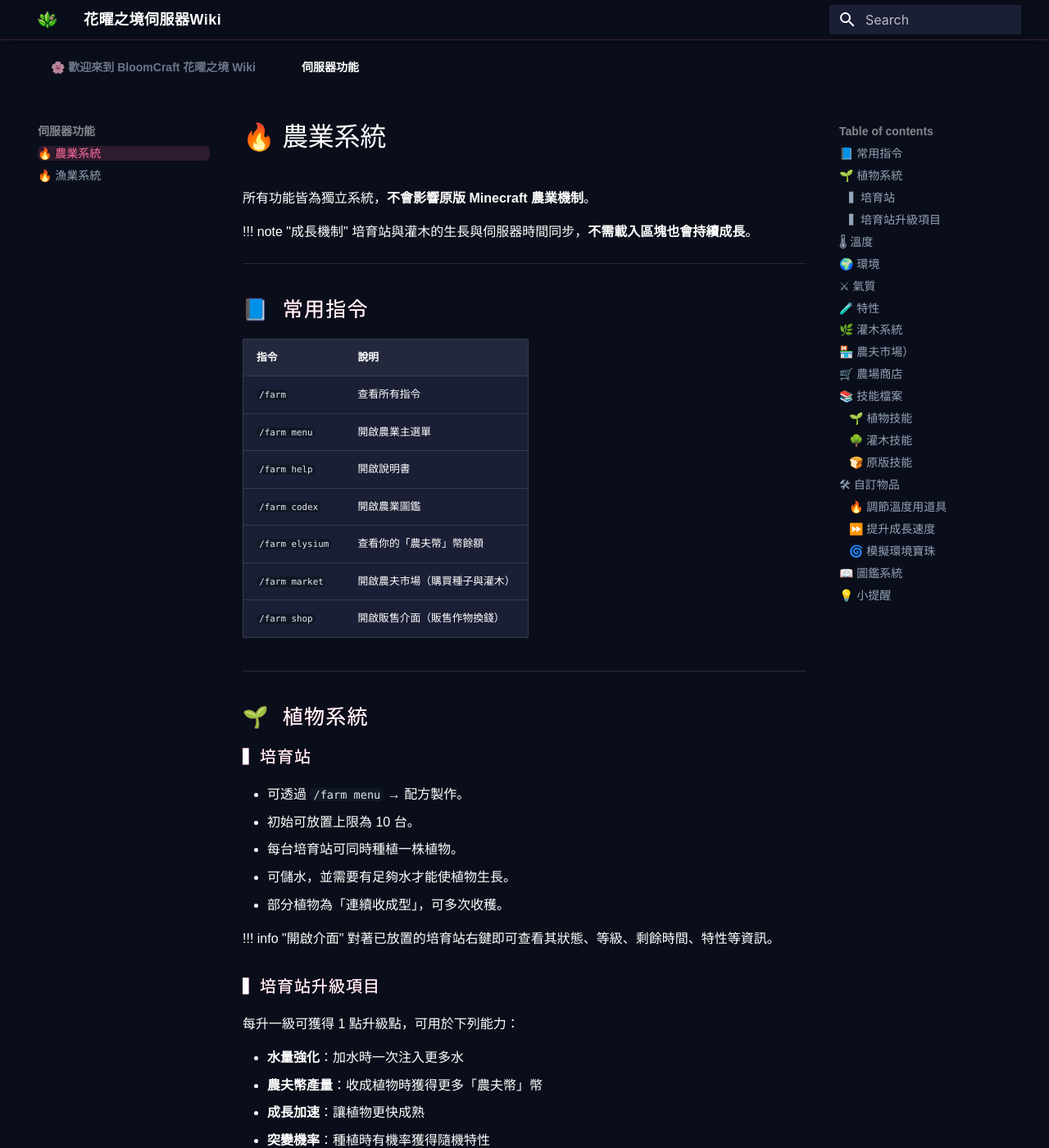
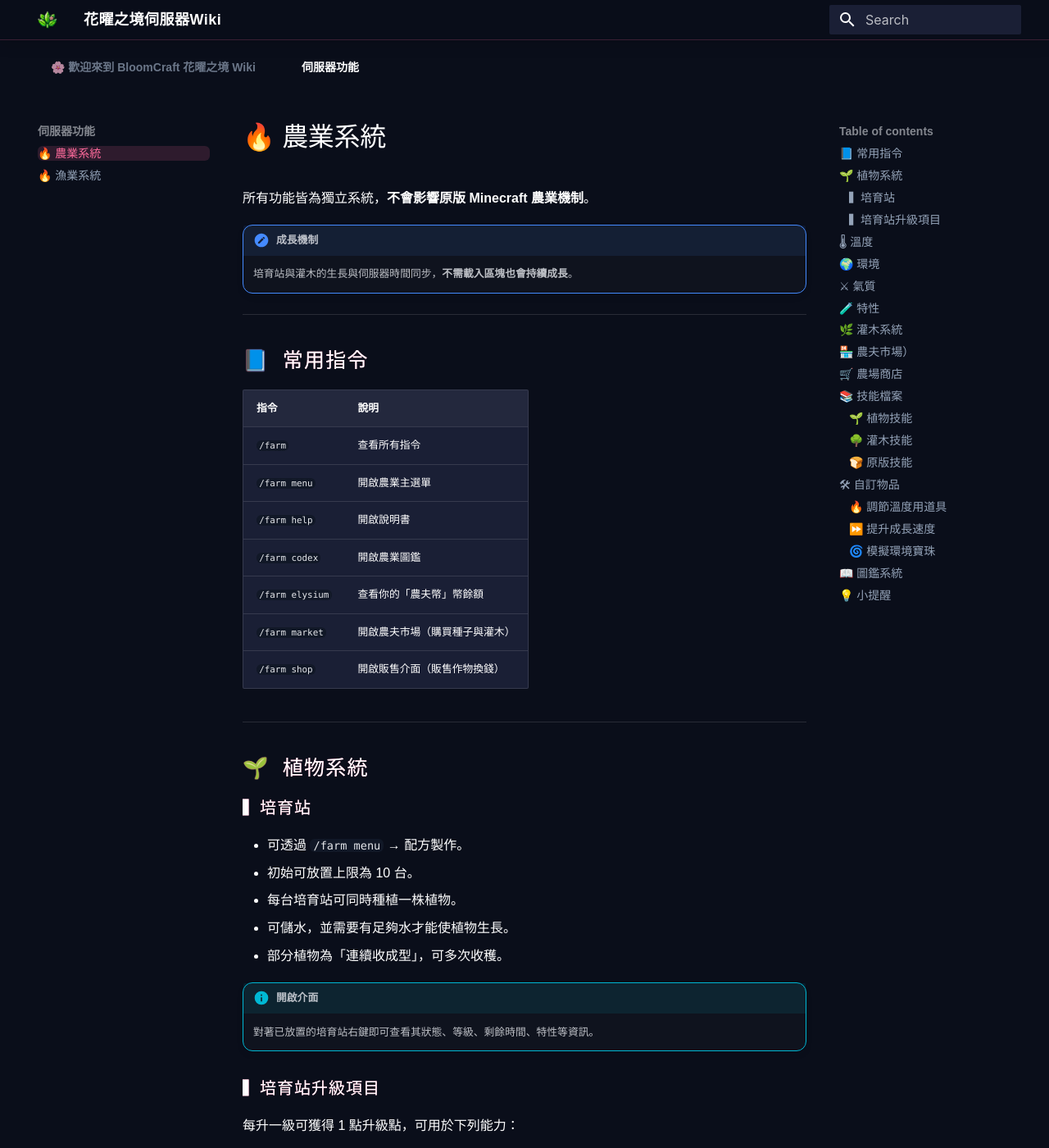
Before and after one commit to RyanisyydsTT/bloomcraft-wikipage, an MkDocs documentation site: the page built from docs/伺服器功能/farming.md, in a window 1280 px wide and 1400 px high. Shown: the whole window at 82% size. Built offline with MkDocs 1.6.1 and Material for MkDocs 9.7.7, drawn with Linux system fonts in a browser that asks for light colours; some web fonts are replaced; some of the changed text lies outside the part shown.

Commit message:
Update mkdocs.yml

```diff
--- a/mkdocs.yml
+++ b/mkdocs.yml
@@ -14,3 +14,9 @@ theme:
     accent: pink
 extra_css:
   - stylesheets/extra.css
+markdown_extensions:
+  - admonition
+  - pymdownx.details
+  - pymdownx.superfences
+  - pymdownx.tabbed:
+      alternate_style: true
```
